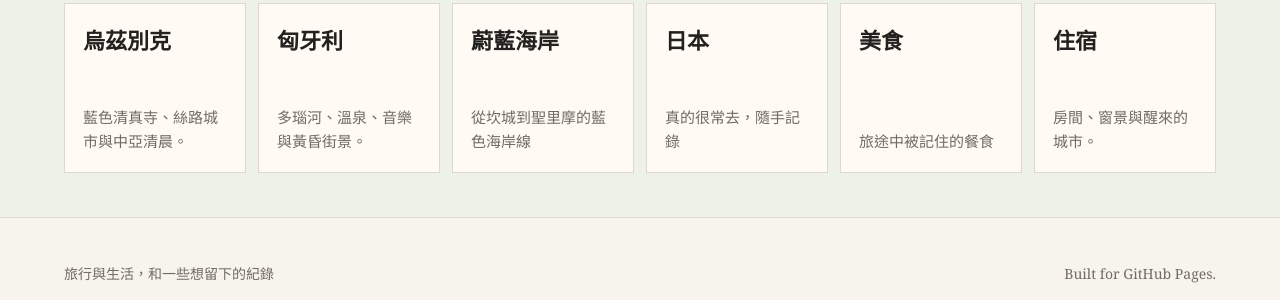
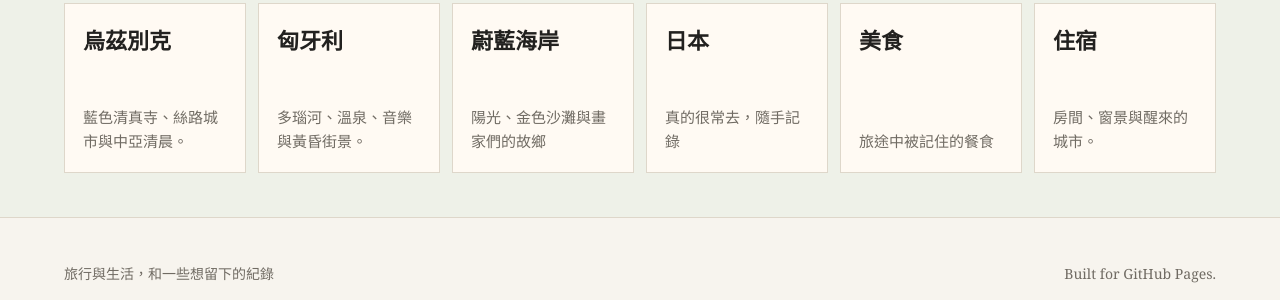
Before and after one commit to minornotes/minornotes.github.io, a Jekyll site: the page built from index.md, in a window 1280 px wide and 900 px high, scrolled down 827 px. Shown: the part 571-871 px from the top of the window. Built offline with Jekyll 4.4.1, drawn with Linux system fonts in a browser that asks for light colours.

Commit message:
copy: update cote d azur description

```diff
--- a/_data/categories.yml
+++ b/_data/categories.yml
@@ -9,7 +9,7 @@
 - key: cote-d-azur
   name: 蔚藍海岸
   url: /categories/cote-d-azur/
-  description: 從坎城到聖里摩的藍色海岸線
+  description: 陽光、金色沙灘與畫家們的故鄉
 - key: japan
   name: 日本
   url: /categories/japan/
--- a/categories/cote-d-azur.md
+++ b/categories/cote-d-azur.md
@@ -2,6 +2,6 @@
 layout: category
 title: 蔚藍海岸
 category: cote-d-azur
-description: 從坎城到聖里摩的藍色海岸線
+description: 陽光、金色沙灘與畫家們的故鄉
 permalink: /categories/cote-d-azur/
 ---
```
